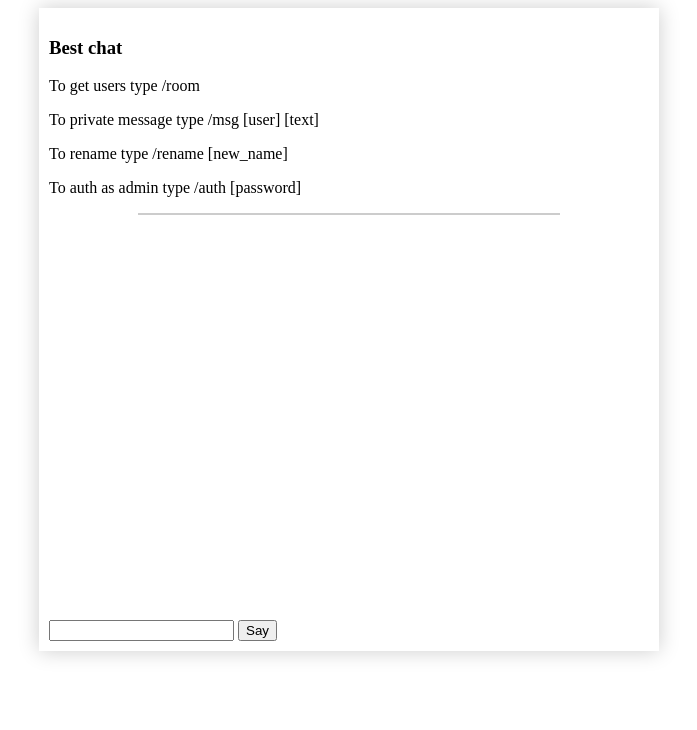
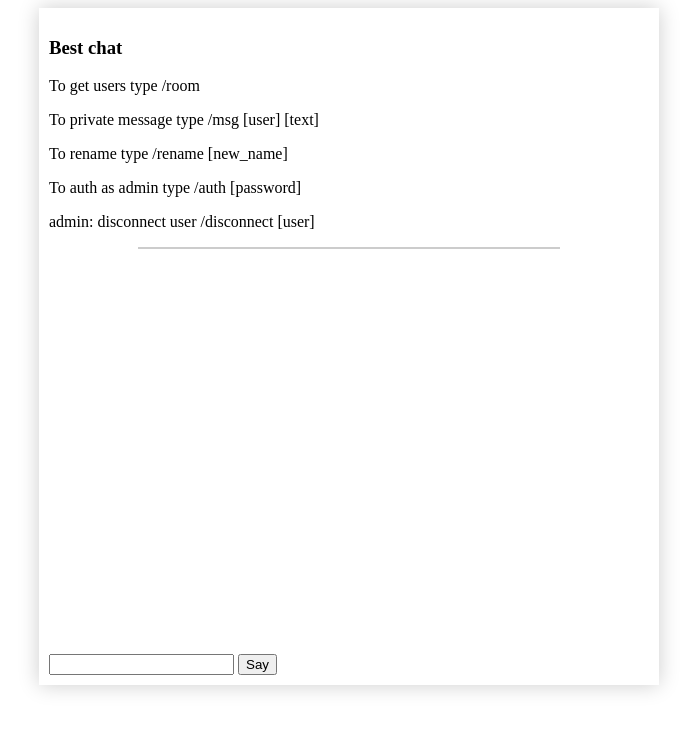
Before and after one commit to fenfil/rgsu_chat, a website: page public/index.html in a window 1280 px wide. Both pictures are taken after a click on the button "Start chatting". Shown: the whole page, without its empty margins (291-988 px from the left). Drawn offline with nearby package versions, Linux system fonts and the light colour scheme; no server answers.

Commit message:
append command description

```diff
--- a/public/index.html
+++ b/public/index.html
@@ -24,6 +24,7 @@
         <p id="room-title">To private message type /msg [user] [text]</p>
         <p id="room-title">To rename type /rename [new_name]</p>
         <p id="room-title">To auth as admin type /auth [password]</p>
+        <p id="room-title">admin: disconnect user /disconnect [user]</p>
         <div class="hr"></div>
         <div class="chat">
           <div class="messages" id="messages"></div>
```
